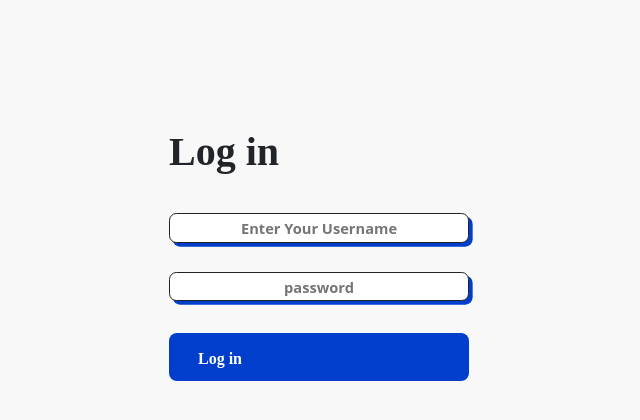
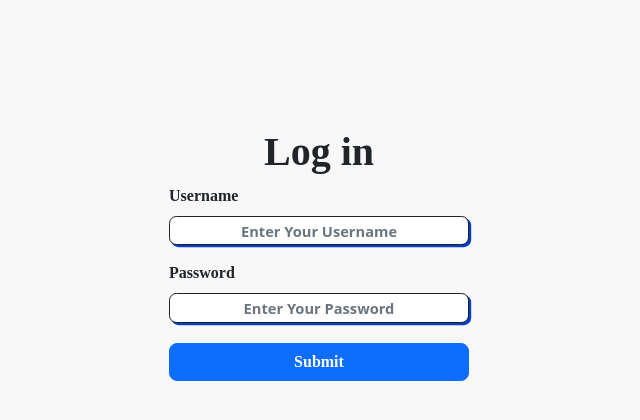
Before and after one commit to MohammedHassan98/Library-Managment-System, a React (Create React App) app in the folder Frontend/: page / in a window 1280 px wide. Shown: the top 420 px of the page, without its empty margins (321-961 px from the left). Built offline with nearby package versions, Linux system fonts and the light colour scheme; a web font is replaced by a local one.

Commit message:
Login component Finish

```diff
--- a/Frontend/package.json
+++ b/Frontend/package.json
@@ -8,6 +8,7 @@
     "@testing-library/user-event": "^12.1.10",
     "react": "^17.0.2",
     "react-dom": "^17.0.2",
+    "react-router-dom": "^5.2.0",
     "react-scripts": "4.0.3",
     "web-vitals": "^1.0.1"
   },
--- a/Frontend/src/App.css
+++ b/Frontend/src/App.css
@@ -14,13 +14,12 @@ body {
   align-items: center;
 }
 
-.user input[type="text"] {
+.user input[type="text"], .user input[type="password"] {
   text-align: center;
   width: 300px;
   height: 2em;
   outline: none;
-  margin-top: 2em;
-  box-shadow: 0.25em 0.25em #003ecb;
+  box-shadow: 0.15em 0.15em #003ecb;
   border: 0.1em solid #222222;
   text-decoration: solid;
   border-radius: 0.5em;
@@ -30,21 +29,10 @@ body {
   color: #222222;
 }
 
-.button {
-  margin-top: 2em;
-  box-sizing: border-box;
-  background: #003ecb;
-  border-radius: 0.5em;
-  padding: 0.4em 1em 0.2em 1em;
-  cursor: pointer;
-
-}
-
-.btn {
+.botn {
   text-align: center;
   align-self: center;
   font-size: 16px;
   font-weight: bold;
-  color: white;
-  text-decoration: none;
+  border-radius: 0.5em;
 }
--- a/Frontend/src/App.js
+++ b/Frontend/src/App.js
@@ -1,12 +1,34 @@
+import React, { Component } from 'react';
 import './App.css';
+import {
+  BrowserRouter as Router,
+  Switch,
+  Route
+} from "react-router-dom";
 import Login from '../src/components/logIn'
 
-function App() {
-  return (
-    <div className="App">
-      <Login />
-    </div>
-  );
+export default class App extends Component {
+
+  render() {
+    return (
+      <React.Fragment>
+        <Router>
+          {/* <Navbar /> */}
+          <div>
+            <Switch>
+
+              <Route exact path="/">
+                <Login />
+              </Route>
+              {/*
+            <Route exact path="/home" >
+              <Home />
+            </Route> */}
+
+            </Switch>
+          </div>
+        </Router>
+      </React.Fragment>
+    )
+  }
 }
-
-export default App;
--- a/Frontend/src/components/logIn.jsx
+++ b/Frontend/src/components/logIn.jsx
@@ -1,24 +1,36 @@
 import React, { Component } from 'react'
 
 export default class logIn extends Component {
+    state = {
+        IsLogged: true
+    }
     render() {
+        if (this.state.IsLogged === true) {
+
             return (
                 <div>
                     <div class="login">
                         <form>
-                        <h2 style={{ 'fontSize': '30pt', 'fontWeight': '800' }}>Log in</h2>
-                        <div class="user">
-                            <input type="text" name="username" placeholder="Enter Your Username" />
+                            <h2 style={{ 'fontSize': '30pt', 'fontWeight': '800', 'textAlign': 'center' }}>Log in</h2>
+                            <div className="mb-3 user">
+                                <label for="exampleInputEmail1" className="form-label">Username</label>
+                                <input type="text" className="form-control" id="exampleInputEmail1" placeholder="Enter Your Username" />
                             </div>
-                        <div class="user">
-                            <input type="text" name="password" placeholder="password" />
+                            <div className="mb-3 user">
+                                <label for="exampleInputPassword1" className="form-label">Password</label>
+                                <input type="password" className="form-control" placeholder="Enter Your Password" />
                             </div>
-                        <div class="button">
-                            <button class="btn">Log in</button>
-                        </div>
+                            <button type="submit" className="btn btn-primary w-100 mt-1 botn">Submit</button>
                         </form>
                     </div>
                 </div>
             )
         }
+        else {
+            <div>
+                Home Page
+            </div>
         }
+
+    }
+}
--- a/Frontend/src/index.js
+++ b/Frontend/src/index.js
@@ -2,14 +2,15 @@ import React from 'react';
 import ReactDOM from 'react-dom';
 import App from './App';
 import reportWebVitals from './reportWebVitals';
+import { BrowserRouter as Router } from "react-router-dom";
 // import 'bootstrap/dist/css/bootstrap.min.css';
 // import 'bootstrap/dist/css/bootstrap.min.css';
 // import 'bootstrap/dist/js/bootstrap.bundle.min';
 
 ReactDOM.render(
-  <React.StrictMode>
+  <Router>
     <App />
-  </React.StrictMode>,
+  </Router>,
   document.getElementById('root')
 );
 
```
Also changed, not shown: 2 other files (tests, documents, lock files or other folders). Lines whose indentation alone changed are shown as unchanged.
